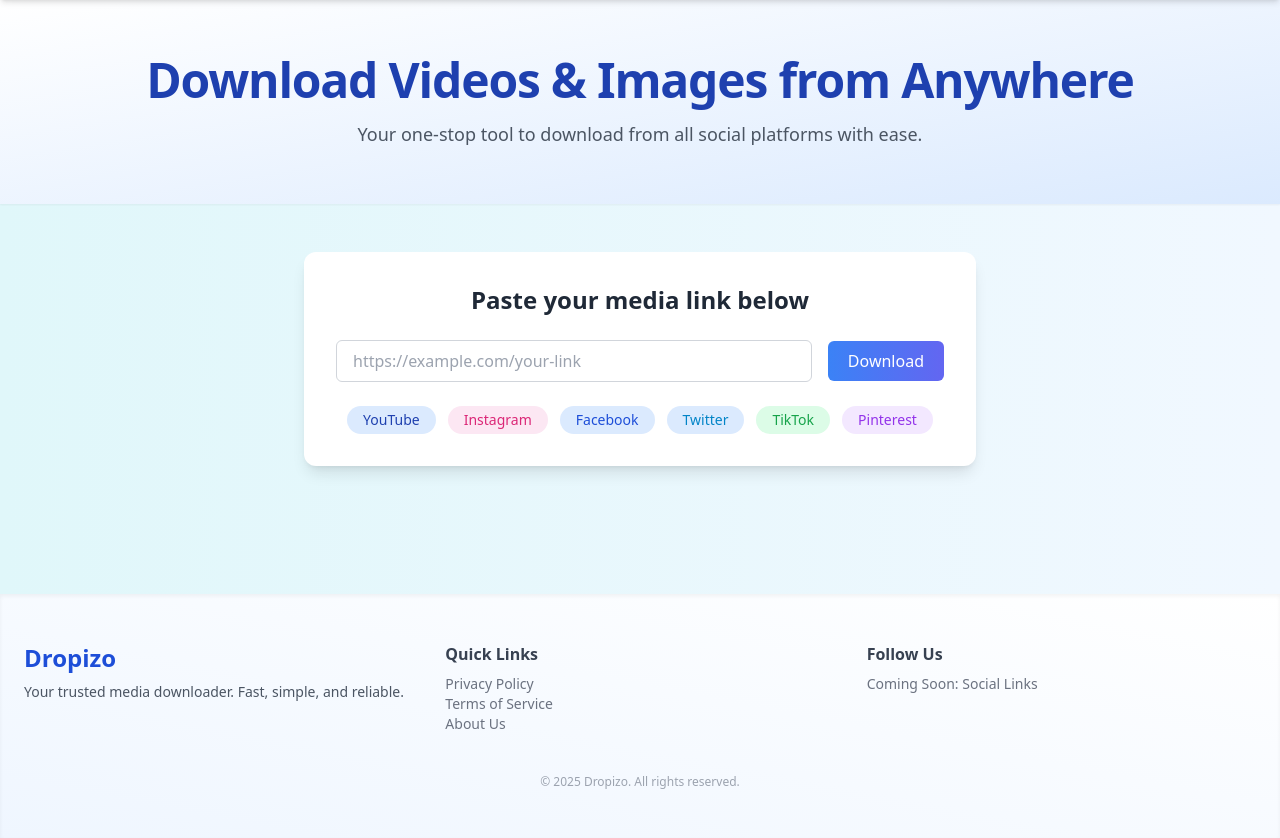
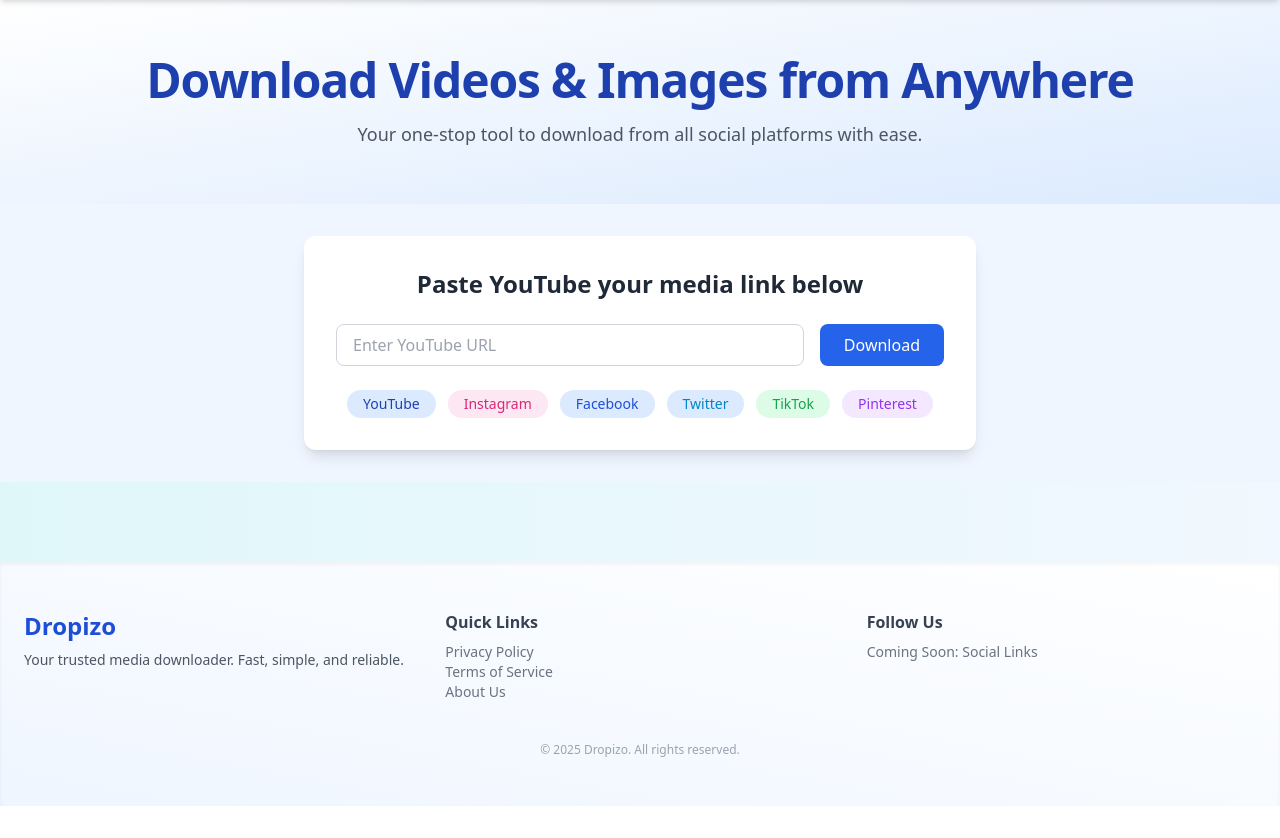
Before and after one commit to hariom35/dropizo, a Flask app: page / in a window 1280 px wide. Shown: the part 72-910 px from the top of the page. After the commit the page ends 878 px from the top, so only its background shows below. Run offline with Flask 3, Linux system fonts and the light colour scheme; some libraries are stand-ins or nearby versions.

Commit message:
Initial commit

```diff
--- a/app.py
+++ b/app.py
@@ -1,15 +1,15 @@
-from flask import Flask, render_template, request, redirect, url_for
+from flask import Flask, render_template, request, send_file
 import yt_dlp
 import os
 
 app = Flask(__name__)
 
-# Home page
+# Home Page
 @app.route('/')
 def home():
     return render_template('index.html')
 
-# Other static pages
+# Static Pages
 @app.route('/about')
 def about():
     return render_template('about.html')
@@ -26,32 +26,39 @@ def privacy():
 def terms():
     return render_template('terms.html')
 
-# YouTube download logic
+# Download Logic
+def download_video(video_url):
+    try:
+        ydl_opts = {
+            'format': 'best',
+            'outtmpl': 'downloads/%(title)s.%(ext)s',
+            'user_agent': 'Mozilla/5.0 (Windows NT 10.0; Win64; x64) AppleWebKit/537.36 (KHTML, like Gecko) Chrome/115.0.0.0 Safari/537.36'
+        }
+        with yt_dlp.YoutubeDL(ydl_opts) as ydl:
+            info = ydl.extract_info(video_url, download=True)
+            filename = ydl.prepare_filename(info)
+            return filename
+    except Exception as e:
+        print(f"Error in download_video: {e}")
+        return None
+
+# Download Route
 @app.route('/download', methods=['POST'])
-def download_video():
-    video_url = request.form['video_url']
-    if not video_url:
-        return "URL is required!", 400
+def download():
+    video_url = request.form['url']
+    file_path = download_video(video_url)
 
-    ydl_opts = {
-        'format': 'best',
-        'outtmpl': 'downloads/%(title)s.%(ext)s',  # Save path
-    }
+    from flask import send_from_directory
 
-    with yt_dlp.YoutubeDL(ydl_opts) as ydl:
-        info = ydl.extract_info(video_url, download=True)
-        filename = ydl.prepare_filename(info)
+    if file_path and os.path.exists(file_path):
+        return render_template('success.html', filename=os.path.basename(file_path))
+    else:
+        return render_template('error.html', message="Could not download the video. Try a different link.")
 
-     # After download, render success page
-    return render_template('success.html')
 
+# Run Flask
 if __name__ == '__main__':
     if not os.path.exists("downloads"):
         os.makedirs("downloads")
-    app.run(debug=True)
-
-import os
-
-if __name__ == '__main__':
     port = int(os.environ.get("PORT", 5000))
     app.run(host='0.0.0.0', port=port)
--- a/templates/index.html
+++ b/templates/index.html
@@ -6,7 +6,7 @@
   <meta name="viewport" content="width=device-width, initial-scale=1.0" />
   <title>Dropizo - All-in-One Downloader</title>
   <meta name="description" content="Dropizo - Fast & Easy All-in-One Media Downloader">
-  <link rel="icon" href="assets/logo.png" />
+  <link rel="icon" href="../static/assets/logo.png" />
   <script src="https://cdn.tailwindcss.com"></script>
   <style>
     body {
@@ -20,7 +20,7 @@
 <header class="bg-white shadow-md sticky top-0 z-50">
   <div class="max-w-7xl mx-auto px-4 py-4 flex justify-between items-center">
     <div class="flex items-center gap-3">
-      <img src="assets/logo.png" alt="Dropizo Logo" class="w-10 h-10" />
+      <img src="../static/assets/logo.png" alt="Dropizo Logo" class="w-10 h-10" />
       <h1 class="text-2xl font-extrabold text-blue-700 tracking-tight">Dropizo</h1>
     </div>
     <!-- Desktop Nav -->
@@ -67,21 +67,21 @@
 
 
   <!-- Input Section -->
+   <div class="flex items-center justify-center bg-blue-50 px-4 py-8">
+  <div class="bg-white shadow-lg rounded-xl p-6 sm:p-8 w-full max-w-2xl">
+    <h2 class="text-xl sm:text-2xl font-semibold text-center mb-6">Paste YouTube your media link below</h2>
 
-  <div class="flex-grow flex items-center justify-center px-4 py-12">
-    <div class="bg-white shadow-lg rounded-xl p-6 sm:p-8 w-full max-w-2xl">
-      <h2 class="text-xl sm:text-2xl font-semibold text-center mb-6">Paste your media link below</h2>
-
-      <!-- Form -->
-      <form method="POST" action="/download" onsubmit="showSpinner()" class="flex flex-col sm:flex-row items-center gap-4 mb-6">
-        <input type="text" name="video_url" placeholder="https://example.com/your-link"
-          class="flex-1 w-full px-4 py-2 border border-gray-300 rounded-md focus:outline-none focus:ring-2 focus:ring-blue-400"
-          required>
+      <form action="/download" method="POST" onsubmit="showSpinner()" class="flex flex-col sm:flex-row gap-4 mt-4">
+      <input type="text" name="video_url" placeholder="Enter YouTube URL" required
+            class="border border-gray-300 rounded-lg px-4 py-2 flex-grow" />
       <button type="submit"
-          class="bg-gradient-to-r from-blue-500 to-indigo-500 text-white px-5 py-2 rounded-md font-medium hover:opacity-90 transition duration-200">
+              class="bg-blue-600 text-white px-6 py-2 rounded-lg hover:bg-blue-700 transition">
         Download
       </button>
     </form>
+
+
+
 
     <!-- Spinner -->
     <div id="spinner" class="text-center hidden">
@@ -89,7 +89,7 @@
       <p class="text-gray-600 mt-2 text-sm">Downloading... Please wait</p>
     </div>
 
-      <!-- Platform Tags -->
+    <!-- Platform Buttons -->
     <div class="mt-6 flex flex-wrap justify-center gap-3">
       <span class="bg-blue-100 text-blue-800 px-4 py-1 rounded-full font-medium text-sm">YouTube</span>
       <span class="bg-pink-100 text-pink-600 px-4 py-1 rounded-full font-medium text-sm">Instagram</span>
```
Also changed, not shown: templates/error.html (added, +9 -0 lines), static/assets/logo.png (renamed from templates/assets/logo.png), 1 other file. Lines whose indentation alone changed are shown as unchanged.
